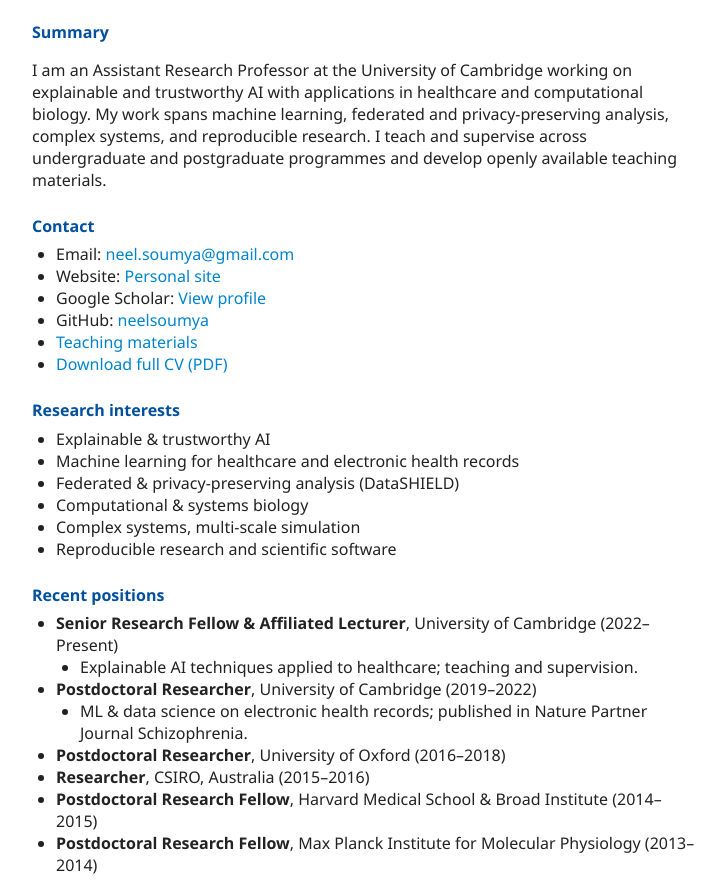
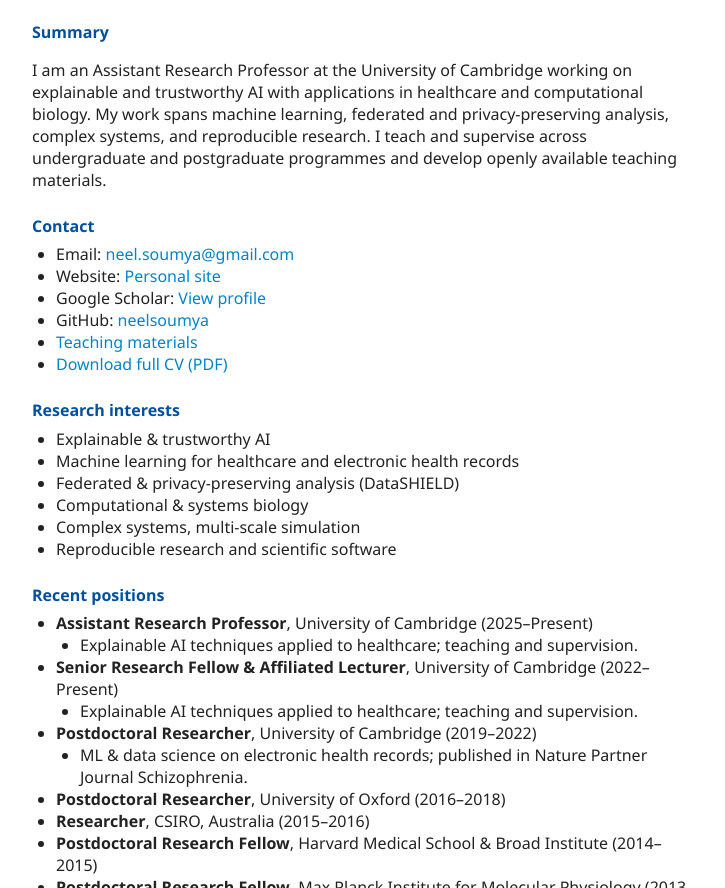
Before and after one commit to neelsoumya/neelsoumya.github.io, a plain HTML site: page index.html in a window 1280 px wide. Shown: the part 212-1100 px from the top of the page, without its empty margins (273-998 px from the left). Drawn offline with Linux system fonts and the light colour scheme.

Commit message:
Update index.html

```diff
--- a/index.html
+++ b/index.html
@@ -34,7 +34,7 @@
         <li>Google Scholar: <a href="https://scholar.google.co.uk/citations?user=WQwMsyQAAAAJ&hl=en" target="_blank">View profile</a></li>
         <li>GitHub: <a href="https://github.com/neelsoumya" target="_blank">neelsoumya</a></li>
         <li><a href="https://sites.google.com/site/neelsoumya/teaching" target="_blank">Teaching materials</a></li>
-        <li><a href="/cv.pdf" target="_blank">Download full CV (PDF)</a> <!-- Replace with your CV URL --> </li>
+        <li><a href="https://github.com/neelsoumya/CV/blob/master/CV_SoumyaBanerjee.pdf" target="_blank">Download full CV (PDF)</a> <!-- Replace with your CV URL --> </li>
       </ul>
     </section>
 
@@ -53,6 +53,12 @@
     <section id="positions">
       <h4>Recent positions</h4>
       <ul>
+        <li><strong>Assistant Research Professor</strong>, University of Cambridge (2025–Present)
+          <ul>
+            <li>Explainable AI techniques applied to healthcare; teaching and supervision.</li>
+          </ul>
+        </li>
+
         <li><strong>Senior Research Fellow &amp; Affiliated Lecturer</strong>, University of Cambridge (2022–Present)
           <ul>
             <li>Explainable AI techniques applied to healthcare; teaching and supervision.</li>
```
